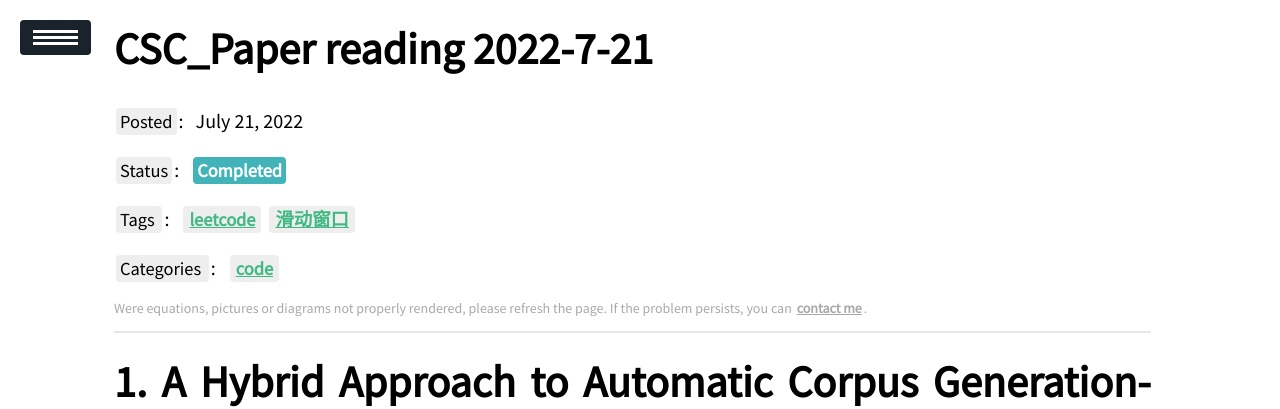
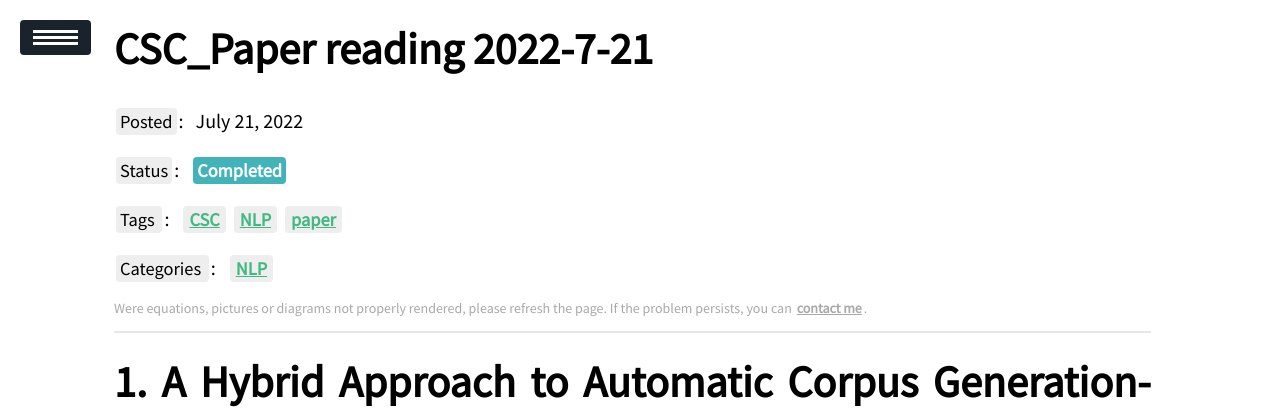
Before and after one commit to vectmachine/vectmachine.github.io, a Jekyll site: the page built from _posts/2022-7-21-A Hybrid Approach to Automatic Corpus Generation.md, in a window 1280 px wide. Shown: the top 409 px of the page. Built offline with Jekyll 4.4.1, drawn with Linux system fonts in a browser that asks for light colours; our own code applies the rules of GitHub Pages for plain Markdown files; a script that is not in the unit is left out.

Commit message:
Update 2022-7-21-A Hybrid Approach to Automatic Corpus Generation.md

```diff
--- a/_posts/2022-7-21-A Hybrid Approach to Automatic Corpus Generation.md
+++ b/_posts/2022-7-21-A Hybrid Approach to Automatic Corpus Generation.md
@@ -4,8 +4,8 @@ commentable: flase
 Edit: 2022-07-21
 mathjax: true
 mermaid: true
-tags: leetcode 滑动窗口
-categories: code
+tags: CSC NLP paper
+categories: NLP
 description: 滑动窗口.
 ---
 
```
